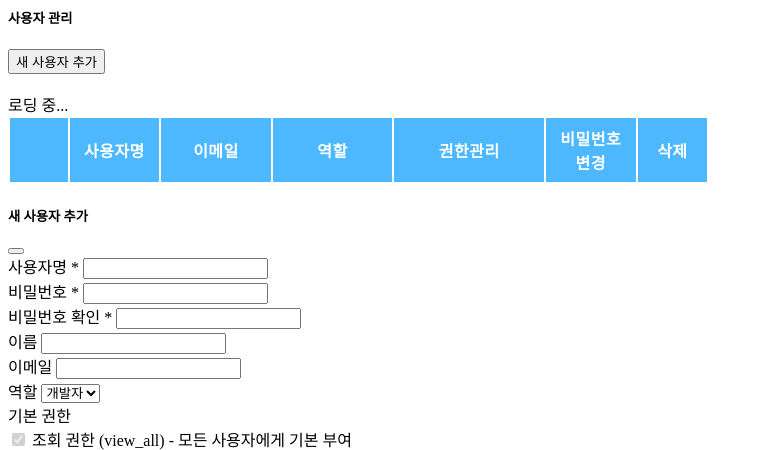
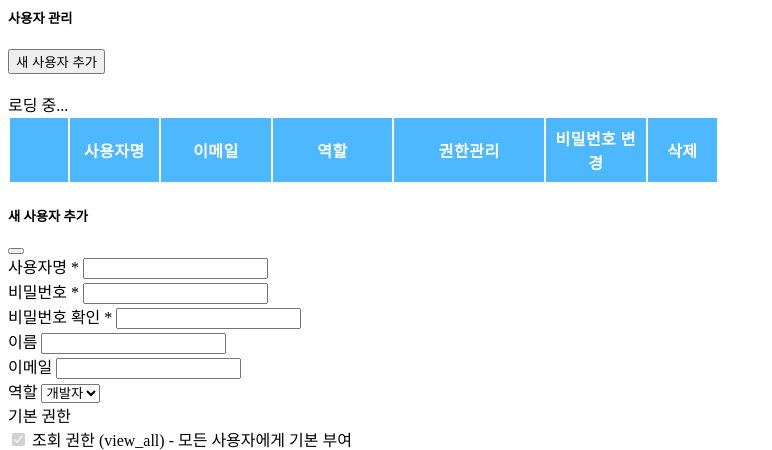
Before and after one commit to kangseongwon1/terraform-proxmox, a Flask app: page /admin/iam/content in a window 1280 px wide. Shown: the top 450 px of the page, without its empty margins (0-772 px from the left). Run offline with Flask 3, Linux system fonts and the light colour scheme; lists and menus that the app fills with data are empty; parts of the project's set-up code (start-up, migrations or seed data) failed here and were passed over.

Commit message:
Update admin_iam_content.html

```diff
--- a/templates/partials/admin_iam_content.html
+++ b/templates/partials/admin_iam_content.html
@@ -17,7 +17,7 @@
       <i class="fas fa-spinner fa-spin fa-2x"></i><br>로딩 중...
     </div>
     <div class="table-responsive">
-      <table class="table table-hover iam-table align-middle mb-0" style="min-width:700px;">
+      <table class="table table-hover iam-table align-middle mb-0">
         <thead style="background:#4db8ff;color:white;">
           <tr>
             <!-- ===== 테이블 헤더 너비 설정 (iam.js의 renderTable 함수와 일치해야 함) ===== -->
@@ -26,7 +26,7 @@
             <th class="text-center" style="min-width:100px; max-width:140px;">이메일</th> <!-- 이메일 -->
             <th class="text-center" style="width:110px;">역할</th> <!-- 역할 -->
             <th class="text-center" style="width:140px;">권한관리</th> <!-- 권한관리 -->
-            <th class="text-center" style="width:80px;">비밀번호 변경</th> <!-- 비밀번호 변경 -->
+            <th class="text-center" style="width:90px;">비밀번호 변경</th> <!-- 비밀번호 변경 -->
             <th class="text-center" style="width:60px;">삭제</th> <!-- 삭제 -->
             <!-- ===== 테이블 헤더 너비 설정 끝 ===== -->
           </tr>
```
